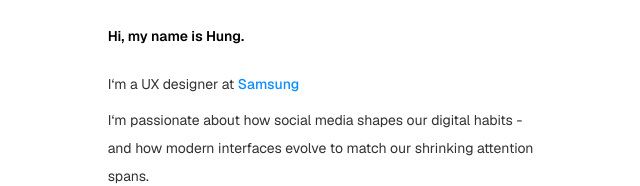
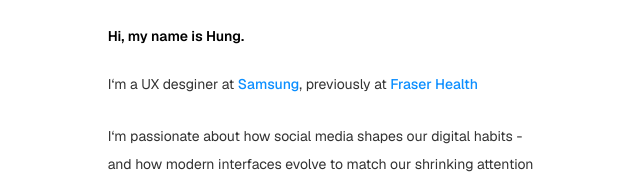
Before and after one commit to hungiie/portfolio, a Next.js app: page /about in a window 1280 px wide. Shown: the part 210-396 px from the top of the page, without its empty margins (319-959 px from the left). Built offline with nearby package versions, Linux system fonts and the light colour scheme.

Commit message:
Update page.tsx

```diff
--- a/app/about/page.tsx
+++ b/app/about/page.tsx
@@ -14,7 +14,7 @@ export default function About() {
             </div>
 
             <Heading text="Hi, my name is Hung."/>
-            <p className="mb-2 text-sm text-[var(--colour-bodytext)] leading-loose">I&lsquo;m a UX designer at <span className="inline-block"><Button link="https://research.samsung.com/srca" target="_blank" variant="blue-hyperlink" text="Samsung" textSize="text-sm"/></span></p>
+            <p className="text-sm bg-[var(--background)] text-[var(--colour-bodytext)] leading-loose mb-6">I&lsquo;m a UX desginer at <span className="inline-block"><Button link="https://research.samsung.com/srca" target="_blank" variant="blue-hyperlink" text="Samsung" textSize="text-sm"/></span>, previously at <Button link="https://www.fraserhealth.ca/" target="_blank" variant="blue-hyperlink" text="Fraser Health" textSize="text-sm"/></p>
             <p className="mb-2 text-sm text-[var(--colour-bodytext)] leading-loose">I&lsquo;m passionate about how social media shapes our digital habits - and how modern interfaces evolve to match our shrinking attention spans.</p>
             <p className="mb-5 text-sm text-[var(--colour-bodytext)] leading-loose">In the future, I aspire to be an adaptive designer and researcher, staying attuned to our ever-evolving digital habits and expectations.</p>
 
```
